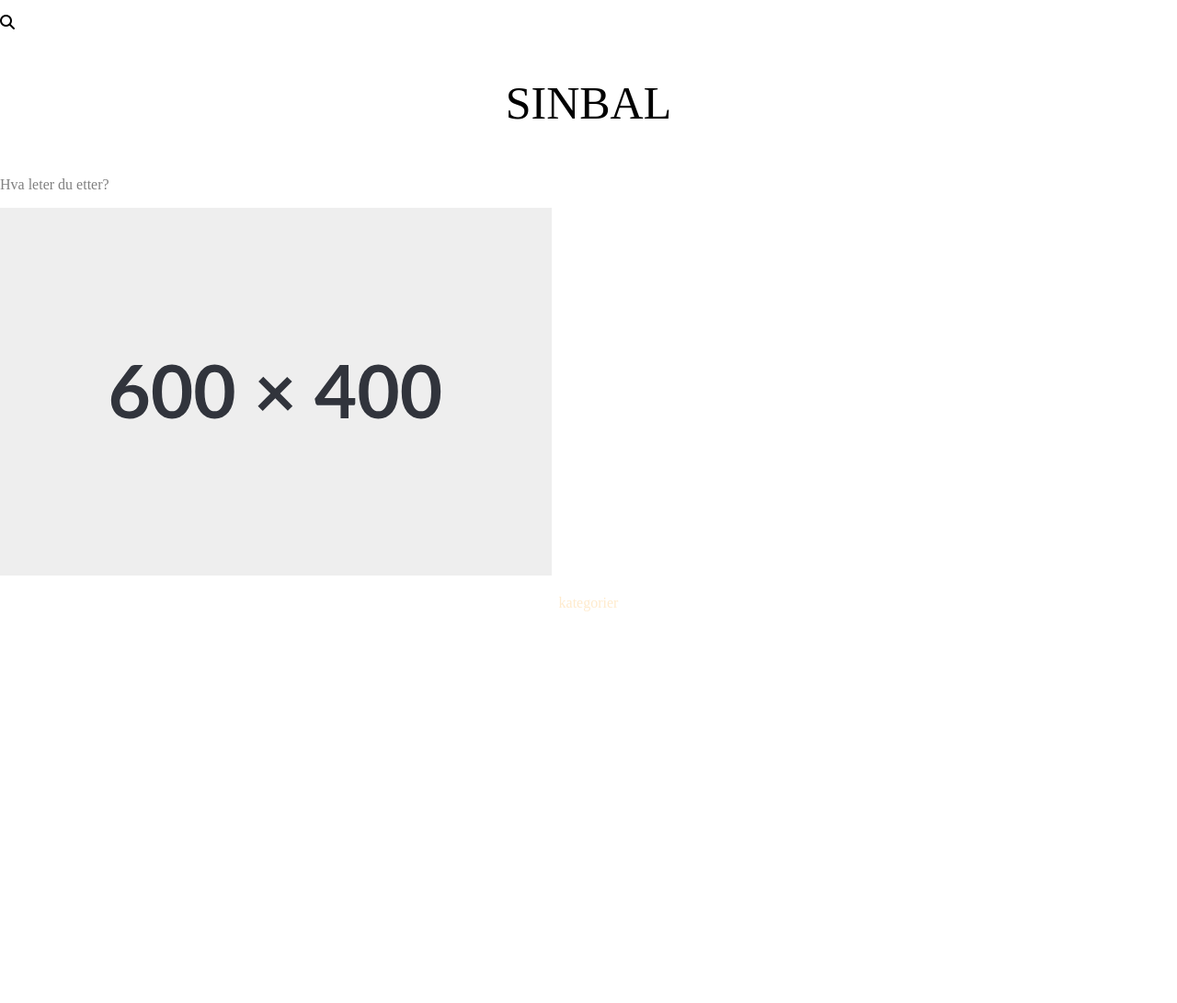
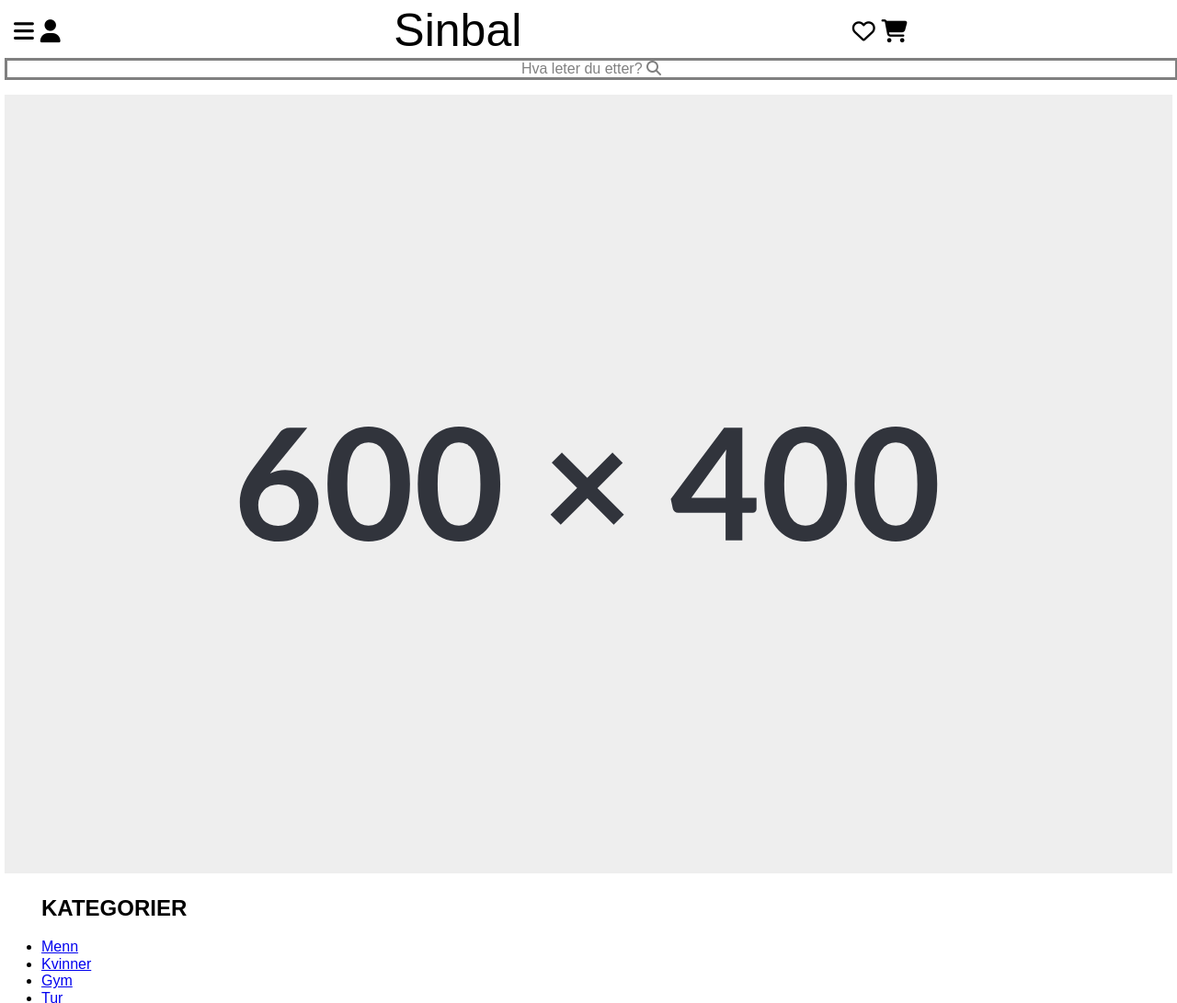
Before and after one commit to Inaarahistic/oblig3, a plain HTML site: page index.html in a window 1280 px wide. Shown: the top 1091 px of the page at 92% size. Before the commit the page ends 800 px from the top, so only its background shows below. Drawn offline with nearby package versions, Linux system fonts and the light colour scheme.

Commit message:
Litt fremgang

```diff
--- a/css/style.css
+++ b/css/style.css
@@ -1,21 +1,55 @@
 
  *{
     background-color:rgb(255, 255, 255);
+ }
+
+ body, html{
+  margin: 5px;
+  font-family: Arial;
+ }
+
+ .header{
+  display:grid;
+  grid-template-rows: 1fr;;
+  grid-template-columns: 1fr 1fr 1fr;
+  justify-content: space between;
 
  }
 
+ .left-icons{
+  font-size: 25px;
+  margin-top: 15px;
+  margin-left: 10px;
+ }
 
 
- .sinbal{
-   color:black;
+ #logo{
+   color:rgb(0, 0, 0);
    font-size:50px;
-   text-align: center;
+   text-align: center;;
+   text-decoration:none;
+ }
+
+ .right-icons{
+  font-size: 25px;
+  margin-top: 15px;
+  margin-left: 75px;
+ }
+
+ .searchbar{
+   color:gray;
+   border-style: solid;
+   text-align:center;
+   width: 100%;
+   margin-top:0;
+
+
 
 
  }
 
- .searchbar{
-   color:gray;
+ .hovedbilde{
+    width:100%
  }
 
  .kategorier{
--- a/index.html
+++ b/index.html
@@ -5,29 +5,47 @@
         <link rel="stylesheet" href="css/style.css" type="text/css">
         <link rel="stylesheet" href="https://necolas.github.io/normalize.css/8.0.1/normalize.css" type="text/css">
         <script src="https://kit.fontawesome.com/454e802897.js" crossorigin="anonymous"></script>
+        <title>Sinbal</title>
     </head>
+
     <body>
-        <p>
 
-            <i class="fa-solid fa-magnifying-glass"></i>
+            <header class="header">
+                <section class="left-icons">
+                <i class="fa-solid fa-bars"></i>
+                <i class="fa-solid fa-user"></i>
+                </section>
+                <section>
+                <a href="#" id="logo">Sinbal</a>
+                </section>
+                <section class="right-icons">
+                <i class="fa-regular fa-heart"></i>
+                <i class="fa-solid fa-cart-shopping"></i>
+                </section>
 
-        </p>
-        <p class="sinbal">
-            SINBAL
-        </p>
 
-        <p class="searchbar">
-            Hva leter du etter?
-        </p>
+            </header>
 
-        <img src="img/placeholder.svg">
+        <main>
+            <p class="searchbar">
+                Hva leter du etter?
+                <i class="fa-solid fa-magnifying-glass"></i>
+                </p>
 
-        <p class="kategorier">
-            kategorier
-        </p>
+            <img class="hovedbilde"src="img/placeholder.svg">
+
+            <ul class="navbar">
+                <h2>KATEGORIER</h2>
+                <li><a href="#">Menn</a></li>
+                <li><a href="#">Kvinner</a></li>
+                <li><a href="#">Gym</a></li>
+                <li><a href="#">Tur</li>
+                <li><a href="#">Formell</a></li>
+            </ul>
 
 
 
+        </main>
     </body>
 
 
```
